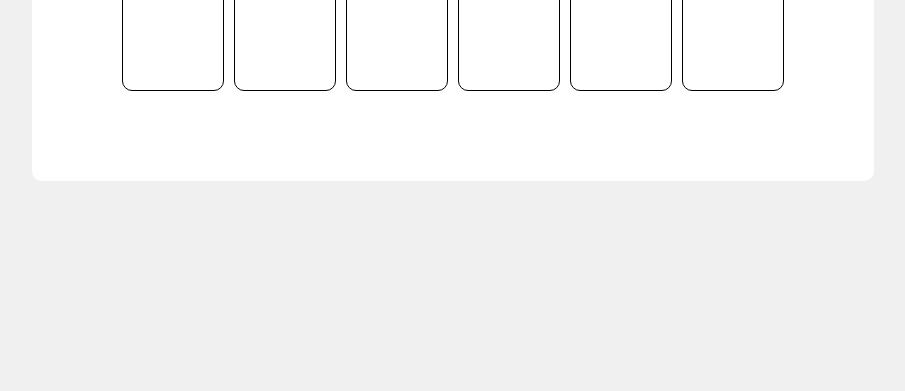
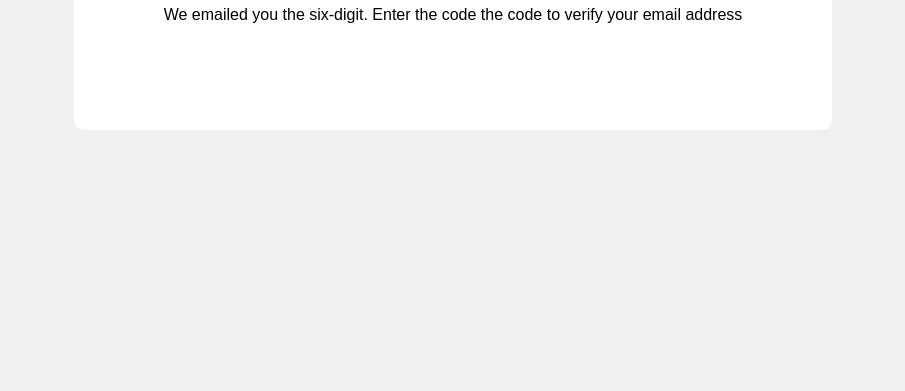
Before and after one commit to acciojob/OTP-Deepanshu9643, a website: page main.html in a window 1280 px wide. Shown: the part 425-816 px from the top of the page, without its empty margins (187-1092 px from the left). Drawn offline with Linux system fonts and the light colour scheme.

Commit message:
created a submission

```diff
--- a/main.html
+++ b/main.html
@@ -13,12 +13,7 @@
 		   <h1 id="verification_heading">Verify Your Account</h1>
 		 <p id="verification_subtext">We emailed you the six-digit. Enter the code the code to verify your email address</p>
 		 <div class="code-container">
-		   <input type="text" class="code" maxlength="1" >
-		   <input type="text" class="code" maxlength="1" >
-		   <input type="text" class="code" maxlength="1" >
-		   <input type="text" class="code" maxlength="1" >
-		   <input type="text" class="code" maxlength="1" >
-		   <input type="text" class="code" maxlength="1" >
+
 			  </div>
 	 </div>
 
```
